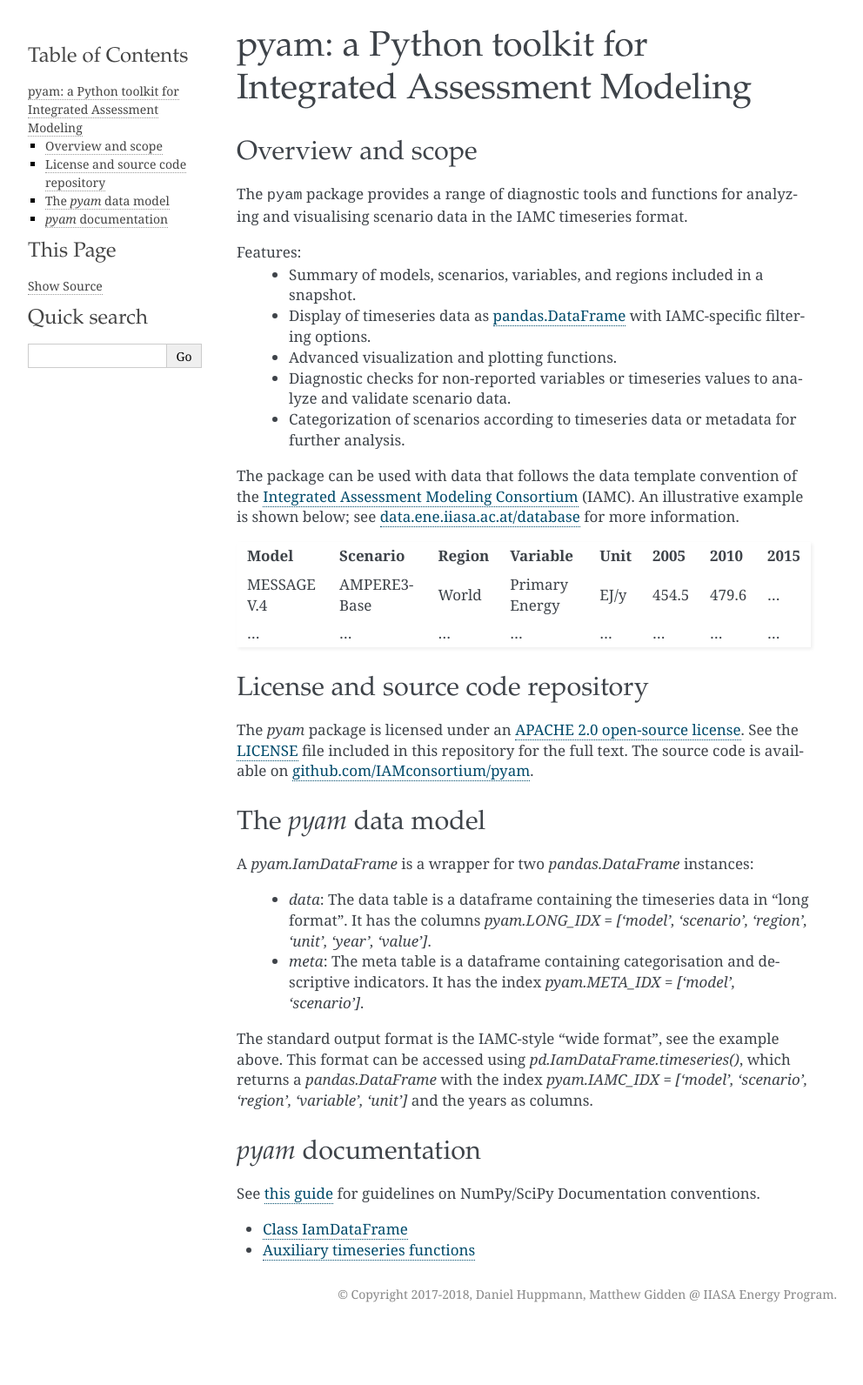
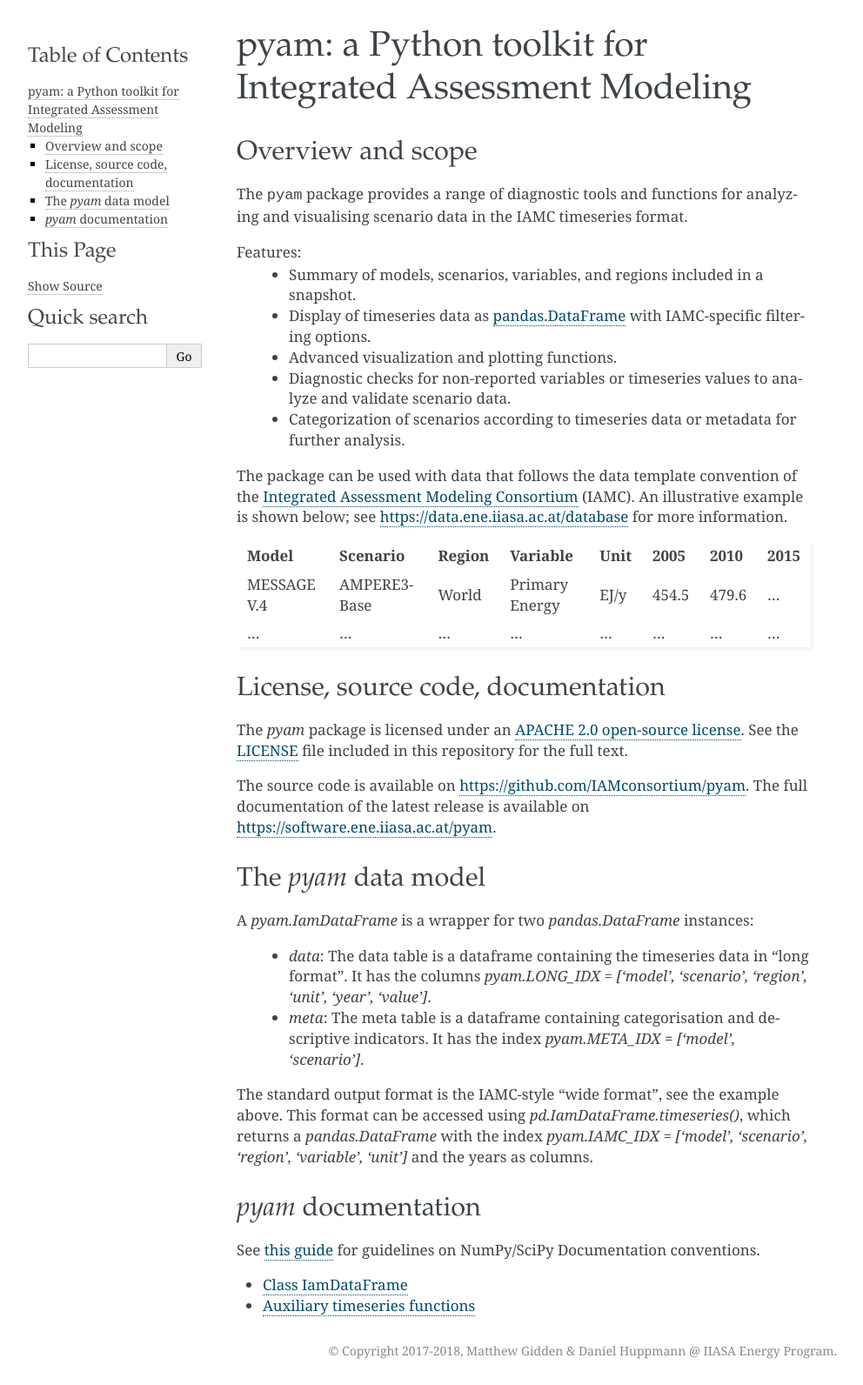
Before and after one commit to IAMconsortium/pyam, a Sphinx documentation site: the page built from doc/source/index.rst, in a window 1280 px wide. Shown: the whole page at 87% size, without its empty margins (148-1140 px from the left). Built offline with Sphinx 7.4.7, drawn with Linux system fonts in a browser that asks for light colours; pages that are not in the unit, such as notebooks, are missing from menus; before the commit the page ends 1527 px from its top, so only the background shows below that.

```diff
--- a/doc/source/conf.py
+++ b/doc/source/conf.py
@@ -73,8 +73,8 @@ master_doc = 'index'
 
 # General information about the project.
 project = u'pyam'
-copyright = u'2017-2018, Daniel Huppmann, Matthew Gidden @ IIASA Energy Program'
-author = u'Daniel Huppmann, Matthew Gidden'
+copyright = u'2017-2018, Matthew Gidden & Daniel Huppmann @ IIASA Energy Program'
+author = u'Matthew Gidden, Daniel Huppmann'
 
 # The version info for the project you're documenting, acts as replacement for
 # |version| and |release|, also used in various other places throughout the
--- a/doc/source/index.rst
+++ b/doc/source/index.rst
@@ -38,18 +36,19 @@ MESSAGE V.4   AMPERE3-Base   World       Primary Energy  EJ/y      454.5     479
 ============  =============  ==========  ==============  ========  ========  ========  ========
 
 
-License and source code repository
-----------------------------------
+License, source code, documentation
+-----------------------------------
 
 The `pyam` package is licensed under an `APACHE 2.0 open-source license`_.
 See the `LICENSE`_ file included in this repository for the full text.
-The source code is available on `github.com/IAMconsortium/pyam`_.
+
+The source code is available on https://github.com/IAMconsortium/pyam.
+The full documentation of the latest release is available on
+https://software.ene.iiasa.ac.at/pyam.
 
 .. _`APACHE 2.0 open-source license`: http://www.apache.org/licenses/LICENSE-2.0
 
 .. _`LICENSE`: https://github.com/IAMconsortium/pyam/blob/master/LICENSE
-
-.. _`github.com/IAMconsortium/pyam`: https://github.com/IAMconsortium/pyam
 
 
 The `pyam` data model
```
Also changed, not shown: other parts of doc/source/index.rst (+1 -3 lines).
